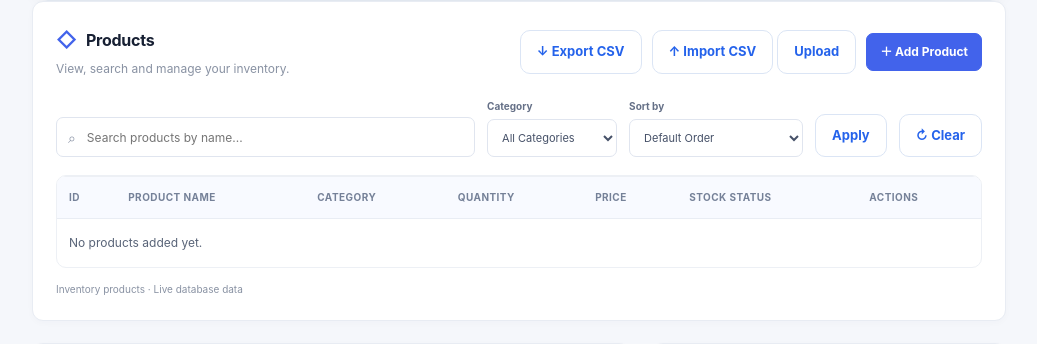
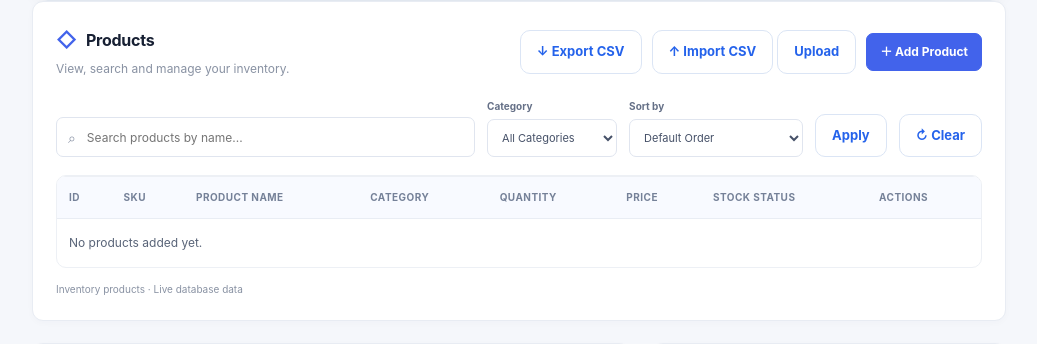
Before and after one commit to amanyadaav026/invantory-management-system, a Flask app: page / in a window 1280 px wide. Shown: the part 1227-1571 px from the top of the page, without its empty margins (240-1277 px from the left). Run offline with Flask 3, Linux system fonts and the light colour scheme; data that the repository does not hold is empty.

Commit message:
Add unique SKU generation for products

```diff
--- a/app.py
+++ b/app.py
@@ -52,6 +52,31 @@ def init_db():
                 quantity INTEGER NOT NULL,
                 price REAL NOT NULL
             )
+        """)
+        # Add SKU column if it does not exist
+        product_columns = {
+            row["name"]
+            for row in conn.execute(
+                "PRAGMA table_info(products)"
+            ).fetchall()
+        }
+
+        if "sku" not in product_columns:
+            conn.execute(
+                "ALTER TABLE products ADD COLUMN sku TEXT"
+            )
+
+        # Generate SKU for existing products
+        conn.execute("""
+            UPDATE products
+            SET sku = 'ST-' || printf('%04d', id)
+            WHERE sku IS NULL OR sku = ''
+        """)
+
+        # Prevent duplicate SKUs
+        conn.execute("""
+            CREATE UNIQUE INDEX IF NOT EXISTS idx_products_sku
+            ON products(sku)
         """)
 
         conn.execute("""
@@ -296,7 +321,7 @@ def export_inventory():
     conn = get_db()
 
     products = conn.execute(
-        "SELECT id, name, category, quantity, price FROM products ORDER BY id ASC"
+        "SELECT id, sku, name, category, quantity, price FROM products ORDER BY id ASC"
     ).fetchall()
 
     output = io.StringIO()
@@ -304,6 +329,7 @@ def export_inventory():
 
     writer.writerow([
         "Product ID",
+        "SKU",
         "Product Name",
         "Category",
         "Quantity",
@@ -314,6 +340,7 @@ def export_inventory():
     for product in products:
         writer.writerow([
             product["id"],
+            product["sku"],
             product["name"],
             product["category"],
             product["quantity"],
@@ -409,12 +436,20 @@ def import_inventory():
                 duplicates += 1
                 continue
 
-            conn.execute(
+            cursor = conn.execute(
                 """
                 INSERT INTO products (name, category, quantity, price)
                 VALUES (?, ?, ?, ?)
                 """,
                 (name, category, quantity, price)
+            )
+
+            product_id = cursor.lastrowid
+            sku = f"ST-{product_id:04d}"
+
+            conn.execute(
+                "UPDATE products SET sku = ? WHERE id = ?",
+                (sku, product_id)
             )
 
             imported += 1
@@ -466,10 +501,18 @@ def add_product():
         flash("Duplicate product! This product already exists in this category.", "error")
         return redirect(url_for("home"))
 
-    conn.execute(
+    cursor = conn.execute(
         """INSERT INTO products (name, category, quantity, price)
            VALUES (?, ?, ?, ?)""",
         (name, category, quantity, price)
+    )
+
+    product_id = cursor.lastrowid
+    sku = f"ST-{product_id:04d}"
+
+    conn.execute(
+        "UPDATE products SET sku = ? WHERE id = ?",
+        (sku, product_id)
     )
 
     conn.commit()
--- a/templates/index.html
+++ b/templates/index.html
@@ -364,6 +364,7 @@
                             <thead>
                                 <tr>
                                     <th>ID</th>
+                                    <th>SKU</th>
                                     <th>Product Name</th>
                                     <th>Category</th>
                                     <th>Quantity</th>
@@ -377,6 +378,7 @@
                                 {% for product in products %}
                                 <tr class="{% if product.quantity == 0 %}out-of-stock{% elif product.quantity <= 5 %}low-stock{% endif %}">
                                     <td>{{ product.id }}</td>
+                                    <td>{{ product.sku }}</td>
                                     <td class="product-name-cell">
                                         <a href="{{ url_for('product_details', product_id=product.id) }}" class="product-details-link">
                                             {{ product.name }}
@@ -445,7 +447,7 @@
                                 </tr>
                                 {% else %}
                                 <tr class="empty-products-row">
-                                    <td colspan="7">No products added yet.</td>
+                                    <td colspan="8">No products added yet.</td>
                                 </tr>
                                 {% endfor %}
                             </tbody>
--- a/templates/product_details.html
+++ b/templates/product_details.html
@@ -37,6 +37,7 @@
                 <div class="product-title">
                     <span class="product-label">PRODUCT #{{ product["id"] }}</span>
                     <h2>{{ product["name"] }}</h2>
+                    <span class="product-label">SKU: {{ product["sku"] }}</span>
                     <span class="category-badge">
                         {{ product["category"] }}
                     </span>
```
